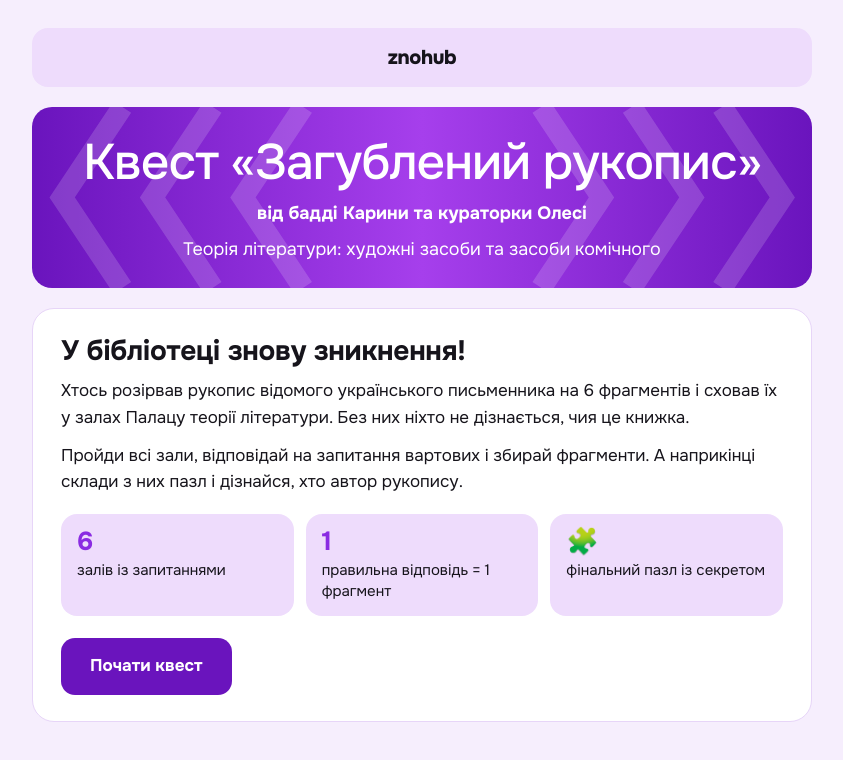
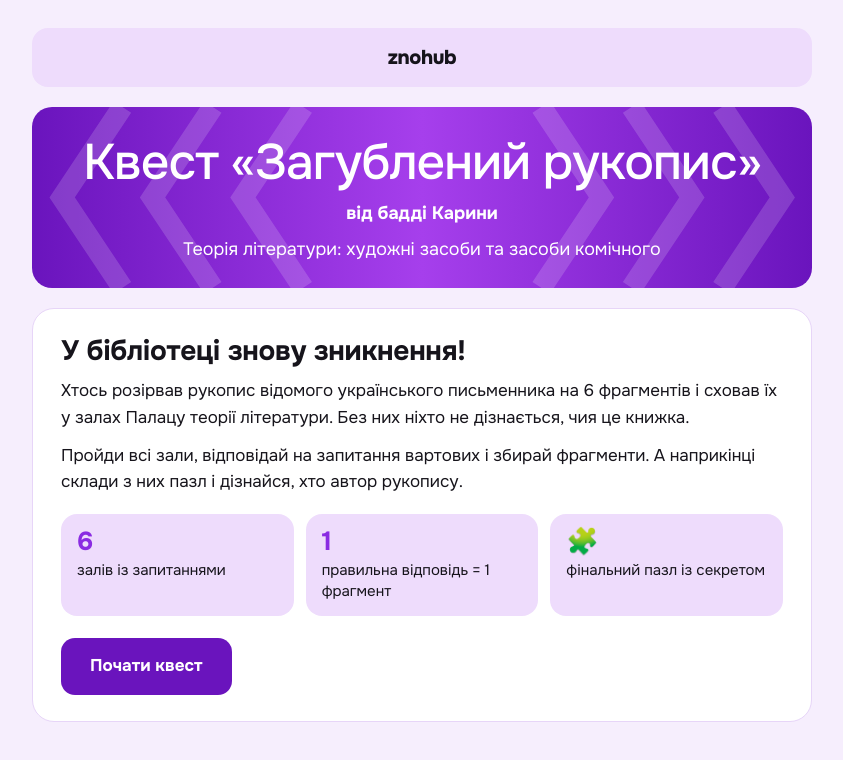
Before and after one commit to buddy-lit-karina/litr-game1, a plain HTML site: page index.html in a window 1280 px wide. Shown: the whole page, without its empty margins (218-1061 px from the left). Drawn offline with Linux system fonts and the light colour scheme.

Commit message:
Update index.html

```diff
--- a/index.html
+++ b/index.html
@@ -144,7 +144,7 @@ button:focus-visible{outline:3px solid var(--violet);outline-offset:3px}
     <svg class="chev l" viewBox="0 0 220 120" aria-hidden="true"><g fill="none" stroke="#fff" stroke-width="14"><polyline points="60,0 20,60 60,120"/><polyline points="120,0 80,60 120,120"/><polyline points="180,0 140,60 180,120"/></g></svg>
     <svg class="chev r" viewBox="0 0 220 120" aria-hidden="true"><g fill="none" stroke="#fff" stroke-width="14"><polyline points="60,0 20,60 60,120"/><polyline points="120,0 80,60 120,120"/><polyline points="180,0 140,60 180,120"/></g></svg>
     <h1>Квест «Загублений рукопис»</h1>
-    <p class="from">від бадді Карини та кураторки Олесі</p>
+    <p class="from">від бадді Карини</p>
     <p>Теорія літератури: художні засоби та засоби комічного</p>
   </section>
 
```
